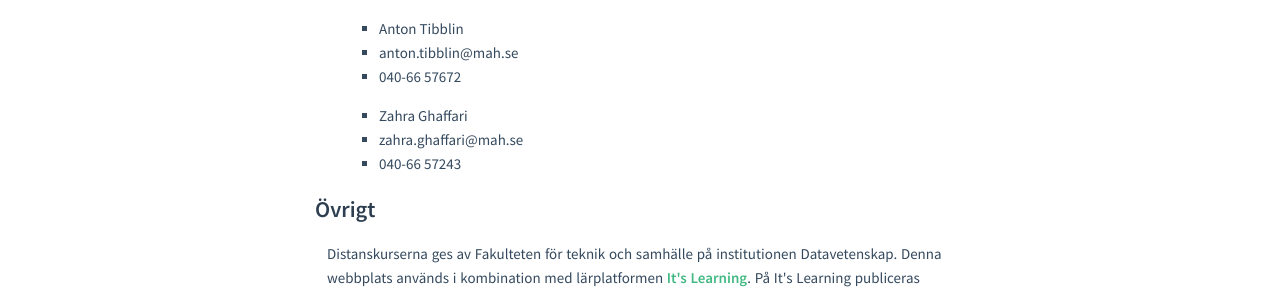
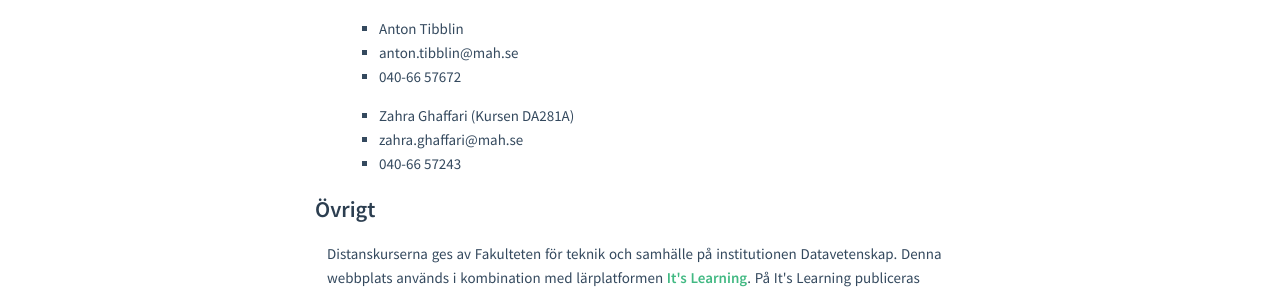
Before and after one commit to alsterholm/mah-webbutv.github.io, a Jekyll site: the page built from contact/index.html, in a window 1280 px wide. Shown: the part 134-428 px from the top of the page. Built offline with Jekyll 4.4.1, drawn with Linux system fonts in a browser that asks for light colours.

Commit message:
Update members.yml

```diff
--- a/_data/members.yml
+++ b/_data/members.yml
@@ -11,7 +11,7 @@
   email: anton.tibblin@mah.se
   phone: 040-66 57672
 
-- name: Zahra Ghaffari
+- name: Zahra Ghaffari (Kursen DA281A)
   github: zahraghaffari
   email: zahra.ghaffari@mah.se
   phone: 040-66 57243
```
